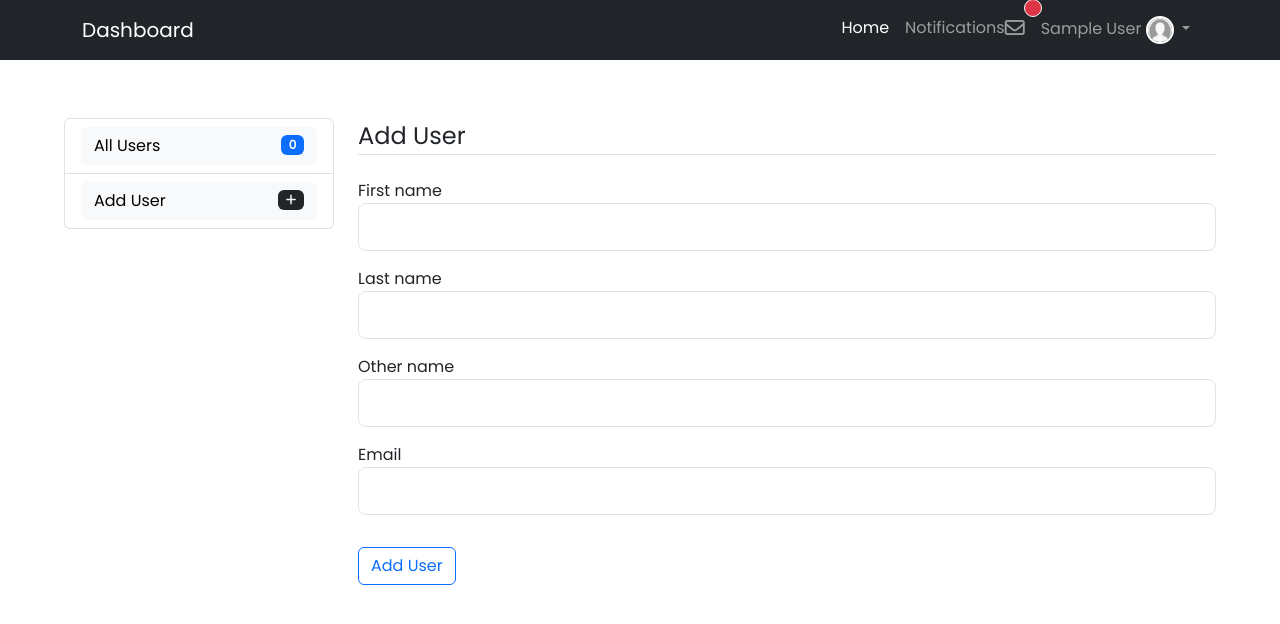
After one commit to AbdulRaufAl-hassan101010/Handoff, a Flask app: page /dashboard/user/add in a window 1280 px wide. The commit adds this page. Shown: the top 624 px of the page. Run offline with Flask 3, Linux system fonts and the light colour scheme; the visitor is signed in with stand-in values (Sample User, id 1).

Commit message:
created add user route and UI

```diff
--- a/handoffmls/forms.py
+++ b/handoffmls/forms.py
@@ -1,7 +1,7 @@
 from flask_wtf import FlaskForm
 from wtforms import StringField, PasswordField, SubmitField, BooleanField
 from wtforms.validators import DataRequired, Length, Email, EqualTo, ValidationError
-from handoffmls.models import Instituition, User
+from handoffmls.models import Lab, User
 
 
 class RegistrationForm(FlaskForm):
@@ -15,12 +15,12 @@ class RegistrationForm(FlaskForm):
     submit = SubmitField('Sign Up')
 
     def validate_name(self, name):
-        instituition = Instituition.query.filter_by(name=name.data).first()
+        instituition = Lab.query.filter_by(name=name.data).first()
         if instituition:
             raise ValidationError('That name is taken. Please choose a different one.')
 
     def validate_email(self, email):
-        instituition = Instituition.query.filter_by(email=email.data).first()
+        instituition = Lab.query.filter_by(email=email.data).first()
         if instituition:
             raise ValidationError('That email is taken. Please choose a different one.')
 
@@ -31,3 +31,22 @@ class LoginForm(FlaskForm):
     password = PasswordField('Password', validators=[DataRequired()])
     remember = BooleanField('Remember Me')
     submit = SubmitField('Login')
+
+
+class AddUserForm(FlaskForm):
+    first_name = StringField('First name',
+                           validators=[DataRequired(), Length(min=2, max=30)])
+    last_name = StringField('Last name',
+                           validators=[DataRequired(), Length(min=2, max=30)])
+    other_name = StringField('Other name')
+    email = StringField('Email',
+                        validators=[DataRequired(), Email()])
+    password = PasswordField('Password')
+    confirm_password = PasswordField('Confirm Password')
+    submit = SubmitField('Add User')
+
+
+    def validate_email(self, email):
+        user = User.query.filter_by(email=email.data).first()
+        if user:
+            raise ValidationError('That email is taken. Please choose a different one.')
--- a/handoffmls/middlewares.py
+++ b/handoffmls/middlewares.py
@@ -7,7 +7,7 @@ def authentication_required(route_function):
     def wrapper(*args, **kwargs):
 
         # Check if user is authenticated
-        if 'user_id' in session:
+        if 'lab_id' in session:
             # User is authenticated, proceed to the route function
             return route_function(*args, **kwargs)
         else:
@@ -23,7 +23,7 @@ def is_logged_in(route_function):
     def wrapper(*args, **kwargs):
 
         # Check if user is authenticated
-        if 'user_id' in session:
+        if 'lab_id' in session:
             # User is authenticated, redirect to dashboard page
             return redirect('/dashboard')
 
--- a/handoffmls/models.py
+++ b/handoffmls/models.py
@@ -2,7 +2,7 @@ from datetime import datetime
 from handoffmls import db
 
 
-class Instituition(db.Model):
+class Lab(db.Model):
     id = db.Column(db.Integer, primary_key=True)
     name = db.Column(db.String(20), unique=True, nullable=False)
     email = db.Column(db.String(120), unique=True, nullable=False)
@@ -19,9 +19,11 @@ class User(db.Model):
     first_name = db.Column(db.String(50), nullable=False)
     last_name = db.Column(db.String(50), nullable=False)
     other_name = db.Column(db.String(50), nullable=True)
+    email = db.Column(db.String(100), nullable=True, unique=True)
+    password = db.Column(db.String(60), nullable=False, default="password")
     created_at = db.Column(db.DateTime, nullable=False, default=datetime.utcnow)
     updated_at = db.Column(db.DateTime, nullable=False, default=datetime.utcnow)
-    instituition_id = db.Column(db.Integer, db.ForeignKey('instituition.id'), nullable=False)
+    lab_id = db.Column(db.Integer, db.ForeignKey('lab.id'), nullable=False)
 
     def __repr__(self):
         return f"Post('{self.first_name}', '{self.created_at}')"
--- a/handoffmls/routes.py
+++ b/handoffmls/routes.py
@@ -1,8 +1,8 @@
 from functools import wraps
 from flask import render_template, url_for, flash, redirect, session
 from handoffmls import app, db
-from handoffmls.forms import RegistrationForm, LoginForm
-from handoffmls.models import Instituition, User
+from handoffmls.forms import RegistrationForm, LoginForm, AddUserForm
+from handoffmls.models import Lab, User
 from flask_bcrypt import Bcrypt
 
 from  handoffmls.middlewares import authentication_required, is_logged_in
@@ -30,8 +30,8 @@ def register():
     form = RegistrationForm()
     if form.validate_on_submit():
         hashed_password = bcrypt.generate_password_hash(form.password.data).decode('utf-8')
-        instituition = Instituition(name=form.name.data, email=form.email.data, password=hashed_password)
-        db.session.add(instituition)
+        lab = Lab(name=form.name.data, email=form.email.data, password=hashed_password)
+        db.session.add(lab)
         db.session.commit()
         flash('Your account has been created! You are now able to log in', 'success')
         return redirect(url_for('login'))
@@ -46,11 +46,12 @@ def login():
         email = form.email.data
         password = form.password.data
 
-        instituition =  Instituition.query.filter_by(email=email).first()
-        if  instituition and bcrypt.check_password_hash(instituition.password, password):
+        lab =  Lab.query.filter_by(email=email).first()
+        if  lab and bcrypt.check_password_hash(lab.password, password):
             # set session
-            session['user_id']= instituition.id
-            session['username']= instituition.name
+            session['lab_id']= lab.id
+            session['username']= lab.name
+            session['type'] = 'lab'
             print(session)
             return redirect(url_for('dashboard_home'))
         else:
@@ -65,10 +66,44 @@ def dashboard_home():
     return render_template('dashboard/home.html', username=username, page="dashboard")
 
 
-@app.route("/logout", methods=['GET', 'POST'])
+@app.route("/logout")
 @authentication_required
 def logout():
     session.clear()
     print(session)
     flash('You have been logged out', 'danger')
     return redirect(url_for('login'))
+
+
+@app.route("/dashboard/users")
+@authentication_required
+def dashboard_users():
+    # get username from session
+    username = session.get('username')
+    # get all users from database
+    users = User.query.all()
+    return render_template('dashboard/users.html', username=username, page="dashboard", users=users, users_len=len(users))
+
+
+@app.route("/dashboard/user/add", methods=['GET', 'POST'])
+@authentication_required
+def add_user():
+    form = AddUserForm()
+    print(form.validate_on_submit())
+    if form.validate_on_submit():
+        first_name = form.first_name.data
+        last_name = form.last_name.data
+        other_name = form.other_name.data
+        email = form.email.data
+        lab_id = session.get('lab_id')
+        print(1234)
+
+        user =  User(first_name=first_name, last_name=last_name, email=email, other_name=other_name, lab_id=lab_id)
+        db.session.add(user)
+        db.session.commit()
+        flash("User has been created!!!", "success")
+        return redirect(url_for('add_user'))
+
+    # get all users from database
+    users = User.query.all()
+    return render_template('dashboard/add_user.html', title='Dashboard | Add user', form=form,users_len=len(users) )
--- /dev/null
+++ b/handoffmls/templates/dashboard/add_user.html
@@ -0,0 +1,66 @@
+{% extends 'dashboard/user_layout.html' %} {% block content %}
+<div class="content-section">
+    {% with messages = get_flashed_messages(with_categories=true) %} {% if
+        messages %} {% for category, message in messages %}
+        <div class="container alert alert-{{ category }}">{{ message }}</div>
+        {% endfor %} {% endif %} {% endwith %}
+  <form method="POST" action="">
+    {{ form.hidden_tag() }}
+    <fieldset class="form-group mb-3">
+      <legend class="border-bottom mb-4">Add User</legend>
+      <div class="form-group mb-3">
+        {{ form.first_name.label(class="form-control-label") }} {% if form.first_name.errors
+        %} {{ form.first_name(class="form-control form-control-lg is-invalid") }}
+        <div class="invalid-feedback">
+          {% for error in form.first_name.errors %}
+          <span>{{ error }}</span>
+          {% endfor %}
+        </div>
+        {% else %} {{ form.first_name(class="form-control form-control-lg") }} {%
+        endif %}
+      </div>
+      <div class="form-group mb-3">
+        {{ form.last_name.label(class="form-control-label") }} {% if
+        form.last_name.errors %} {{ form.last_name(class="form-control form-control-lg
+        is-invalid") }}
+        <div class="invalid-feedback">
+          {% for error in form.last_name.errors %}
+          <span>{{ error }}</span>
+          {% endfor %}
+        </div>
+        {% else %} {{ form.last_name(class="form-control form-control-lg") }} {%
+        endif %}
+      </div>
+      <div class="form-group mb-3">
+        {{ form.other_name.label(class="form-control-label") }} {% if
+        form.other_name.errors %} {{ form.other_name(class="form-control
+        form-control-lg is-invalid") }}
+        <div class="invalid-feedback">
+          {% for error in form.other_name.errors %}
+          <span>{{ error }}</span>
+          {% endfor %}
+        </div>
+        {% else %} {{ form.other_name(class="form-control form-control-lg") }} {%
+        endif %}
+      </div>
+      <div class="form-group mb-3">
+        {{ form.email.label(class="form-control-label") }} {% if
+        form.email.errors %} {{
+        form.email(class="form-control form-control-lg is-invalid")
+        }}
+        <div class="invalid-feedback">
+          {% for error in form.email.errors %}
+          <span>{{ error }}</span>
+          {% endfor %}
+        </div>
+        {% else %} {{ form.email(class="form-control
+        form-control-lg") }} {% endif %}
+      </div>
+    </fieldset>
+    <div class="form-group mb-3">
+      {{ form.submit(class="btn btn-outline-primary") }}
+    </div>
+  </form>
+</div>
+
+{% endblock content %}
--- a/handoffmls/templates/dashboard/navbar.html
+++ b/handoffmls/templates/dashboard/navbar.html
@@ -1,6 +1,6 @@
 <nav class="navbar navbar-expand-lg bg-dark" data-bs-theme="dark">
     <div class="container-fluid container-md">
-        <a class="navbar-brand" href="#">Dashboard</a>
+        <a class="navbar-brand" href="/">Dashboard</a>
         <button class="navbar-toggler" type="button" data-bs-toggle="collapse" data-bs-target="#navbarNavDropdown"
             aria-controls="navbarNavDropdown" aria-expanded="false" aria-label="Toggle navigation">
             <i class="fa-solid fa-bars"></i>
@@ -34,16 +34,16 @@
                 <li class="nav-item dropdown">
                     <a class="nav-link dropdown-toggle" href="#" role="button" data-bs-toggle="dropdown"
                         aria-expanded="false">
-                        {{username}}
+                        {{session.get('username')}}
                         <img id="profile-img" src="/static/imgs/profile.png" alt="">
                     </a>
                     <ul class="dropdown-menu">
-                        <li><a class="dropdown-item" href="#">Action</a></li>
+                        <li><a class="dropdown-item" href="{{ url_for('dashboard_users') }}">Add User</a></li>
                         <li><a class="dropdown-item" href="#">Another action</a></li>
                         <li>
                             <hr class="dropdown-divider">
                         </li>
-                        <li><a class="dropdown-item" href="logout">logout</a></li>
+                        <li><a class="dropdown-item" href="{{ url_for('logout') }}">logout</a></li>
                     </ul>
                 </li>
             </ul>
--- /dev/null
+++ b/handoffmls/templates/dashboard/user_layout.html
@@ -0,0 +1,79 @@
+<!DOCTYPE html>
+<html lang="en">
+  <head>
+    <meta charset="UTF-8" />
+    <meta http-equiv="X-UA-Compatible" content="IE=edge" />
+    <meta name="viewport" content="width=device-width, initial-scale=1.0" />
+    <!-- boostrap css cdn -->
+    <link
+      href="https://cdn.jsdelivr.net/npm/bootstrap@5.3.0-alpha3/dist/css/bootstrap.min.css"
+      rel="stylesheet"
+      integrity="sha384-KK94CHFLLe+nY2dmCWGMq91rCGa5gtU4mk92HdvYe+M/SXH301p5ILy+dN9+nJOZ"
+      crossorigin="anonymous"
+    />
+    <!-- fontawesome -->
+    <link
+      rel="stylesheet"
+      href="https://cdnjs.cloudflare.com/ajax/libs/font-awesome/6.4.0/css/all.min.css"
+      integrity="sha512-iecdLmaskl7CVkqkXNQ/ZH/XLlvWZOJyj7Yy7tcenmpD1ypASozpmT/E0iPtmFIB46ZmdtAc9eNBvH0H/ZpiBw=="
+      crossorigin="anonymous"
+      referrerpolicy="no-referrer"
+    />
+    <!-- google font -->
+    <link rel="preconnect" href="https://fonts.googleapis.com" />
+    <link rel="preconnect" href="https://fonts.gstatic.com" crossorigin />
+    <link
+      href="https://fonts.googleapis.com/css2?family=Noto+Serif:wght@400;700&family=Poppins:wght@100;200;300;400&display=swap"
+      rel="stylesheet"
+    />
+    <!-- custom css -->
+    <link rel="stylesheet" href="/static/css/styles.css" />
+
+    <!-- boostrap js cdn -->
+    <!-- boostrap js cdn -->
+    <script
+      src="https://cdn.jsdelivr.net/npm/bootstrap@5.3.0-alpha3/dist/js/bootstrap.bundle.min.js"
+      integrity="sha384-ENjdO4Dr2bkBIFxQpeoTz1HIcje39Wm4jDKdf19U8gI4ddQ3GYNS7NTKfAdVQSZe"
+      crossorigin="anonymous"
+      defer
+    ></script>
+
+    {% if title %}
+    <title>{{ title }}</title>
+    {% else %}
+    <title>HandoffMLS</title>
+    {% endif %}
+  </head>
+  <body>
+
+    {% include 'dashboard/navbar.html' %}
+    <main class="container mt-5">
+        <div class="row align-items-start justify-content-between">
+          <div class="col-md-4 col-lg-3">
+            <ul class="list-group">
+              <li class="list-group-item">
+                <a
+                  href="{{url_for('dashboard_users')}}"
+                  class="btn btn-light d-flex justify-content-between align-items-center"
+                >
+                  All Users <span class="badge text-bg-primary">{{users_len}}</span></a
+                >
+              </li>
+              <li class="list-group-item">
+                <a
+                  href="{{url_for('add_user')}}"
+                  class="btn btn-light d-flex justify-content-between align-items-center"
+                >
+                  Add User <span class="badge text-light bg-dark"><i class="fa-solid fa-plus"></i></span></a
+                >
+              </li>
+            </ul>
+          </div>
+          <div class="col-md-8 col-lg-9 mx-0">
+            {% block content %}{% endblock %}
+          </div>
+        </div>
+      </main>
+
+  </body>
+</html>
```
Also changed, not shown: handoffmls/templates/dashboard/user_table_item.html (added, +7 -0 lines), handoffmls/templates/dashboard/users.html (added, +8 -0 lines), handoffmls/templates/dashboard/users_table.html (added, +16 -0 lines), handoffmls/templates/head.html (deleted, +0 -30 lines).
